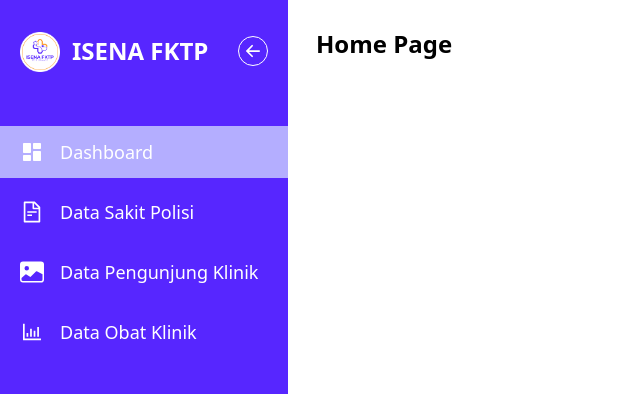
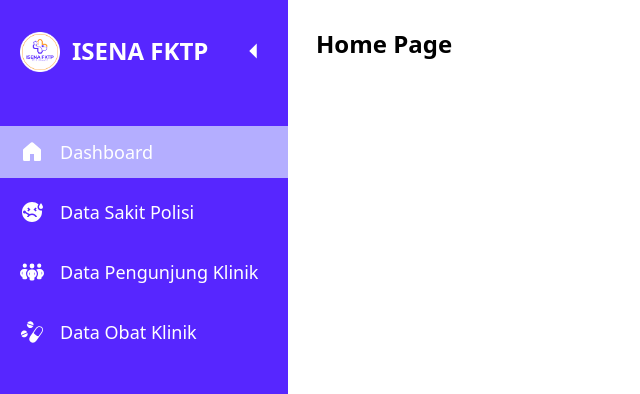
Before and after one commit to ISENA-FKTP/akusehat, a React (Vite) app: page / in a window 1280 px wide. Shown: the top 394 px of the page, without its empty margins (0-640 px from the left). Built offline with nearby package versions, Linux system fonts and the light colour scheme.

Commit message:
Sidebar Done

```diff
--- a/src/components/sidebar.jsx
+++ b/src/components/statistik/sidebar.jsx
@@ -1,9 +1,10 @@
 import { useState } from "react";
 import { useNavigate, useLocation } from "react-router-dom";
-
-import { BsArrowLeftShort, BsFillImageFill } from "react-icons/bs";
-import { AiOutlineBarChart, AiOutlineFileText } from "react-icons/ai";
-import { RiDashboardFill } from "react-icons/ri";
+import { GiMedicines } from "react-icons/gi";
+import { MdSick } from "react-icons/md";
+import { GoHomeFill } from "react-icons/go";
+import { FaPeopleGroup } from "react-icons/fa6";
+import { IoMdArrowDropleft } from "react-icons/io";
 
 export default function Sidebar() {
   const [open, setOpen] = useState(true);
@@ -15,30 +16,30 @@ export default function Sidebar() {
     {
       title: "Data Sakit Polisi",
       path: "/data-sakit-polisi",
-      icon: <AiOutlineFileText />,
+      icon: <MdSick />,
     },
     {
       title: "Data Pengunjung Klinik",
       path: "/data-pengunjung-klinik",
-      icon: <BsFillImageFill />,
+      icon: <FaPeopleGroup />,
     },
     {
       title: "Data Obat Klinik",
       path: "/data-obat-klinik",
-      icon: <AiOutlineBarChart />,
+      icon: <GiMedicines />,
     },
   ];
 
   return (
     <>
       <div
-        className={`bg-primary-600 h-screen py-5 pt-8 font-poppins ${
+        className={`bg-primary-600 h-screen fixed left-0 py-5 pt-8 font-poppins ${
           open ? "w-72" : "w-20"
         } duration-300 relative`}
       >
         {/* Title */}
-        <BsArrowLeftShort
-          className={`bg-transparent right-5 text-white text-3xl rounded-full absolute top-9 border border-purple-950 cursor-pointer ${
+        <IoMdArrowDropleft
+          className={`bg-transparent right-5 text-white text-3xl rounded-full absolute top-9 cursor-pointer ${
             !open && "rotate-180 right-8"
           }`}
           onClick={() => setOpen(!open)}
@@ -72,7 +73,7 @@ export default function Sidebar() {
               onClick={() => navigate(menu.path)}
             >
               <span className="text-2xl block float-left">
-                {menu.icon ? menu.icon : <RiDashboardFill />}
+                {menu.icon ? menu.icon : <GoHomeFill />}
               </span>
               <span
                 className={`text-lg font-medium flex-1 ${!open && "hidden"}`}
--- a/src/views/statistik/index.jsx
+++ b/src/views/statistik/index.jsx
@@ -1,4 +1,4 @@
-import Sidebar from "../../components/sidebar";
+import Sidebar from "../../components/statistik/sidebar";
 
 export default function Statistik() {
   return (
--- a/src/views/statistik/pages/data-obat-klinik.jsx
+++ b/src/views/statistik/pages/data-obat-klinik.jsx
@@ -1,4 +1,4 @@
-import Sidebar from "../../../components/sidebar";
+import Sidebar from "../../../components/statistik/sidebar";
 
 export default function DataObatKlinik() {
   return (
--- a/src/views/statistik/pages/data-pengunjung-klinik.jsx
+++ b/src/views/statistik/pages/data-pengunjung-klinik.jsx
@@ -1,4 +1,4 @@
-import Sidebar from "../../../components/sidebar";
+import Sidebar from "../../../components/statistik/sidebar";
 
 export default function DataPengunjungKlinik() {
   return (
--- a/src/views/statistik/pages/data-sakit-polisi.jsx
+++ b/src/views/statistik/pages/data-sakit-polisi.jsx
@@ -1,4 +1,4 @@
-import Sidebar from "../../../components/sidebar";
+import Sidebar from "../../../components/statistik/sidebar";
 
 export default function DataSakitPolisi() {
   return (
```
